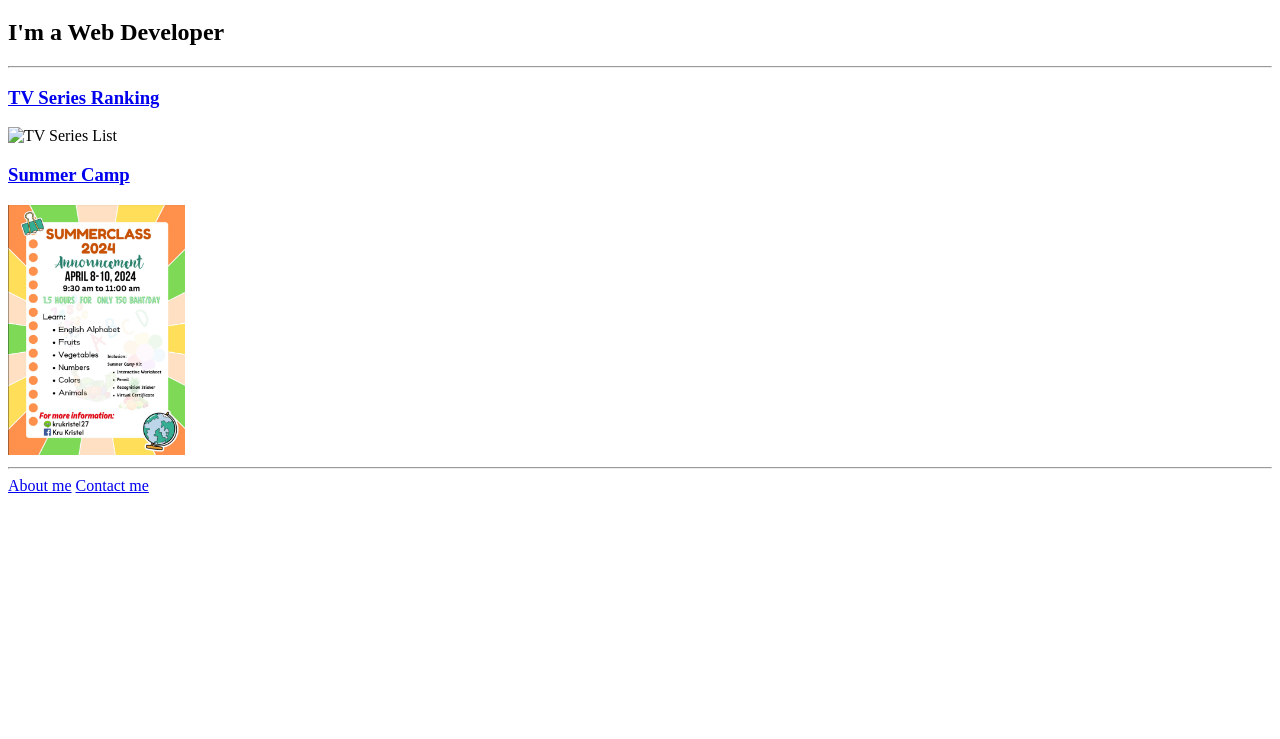
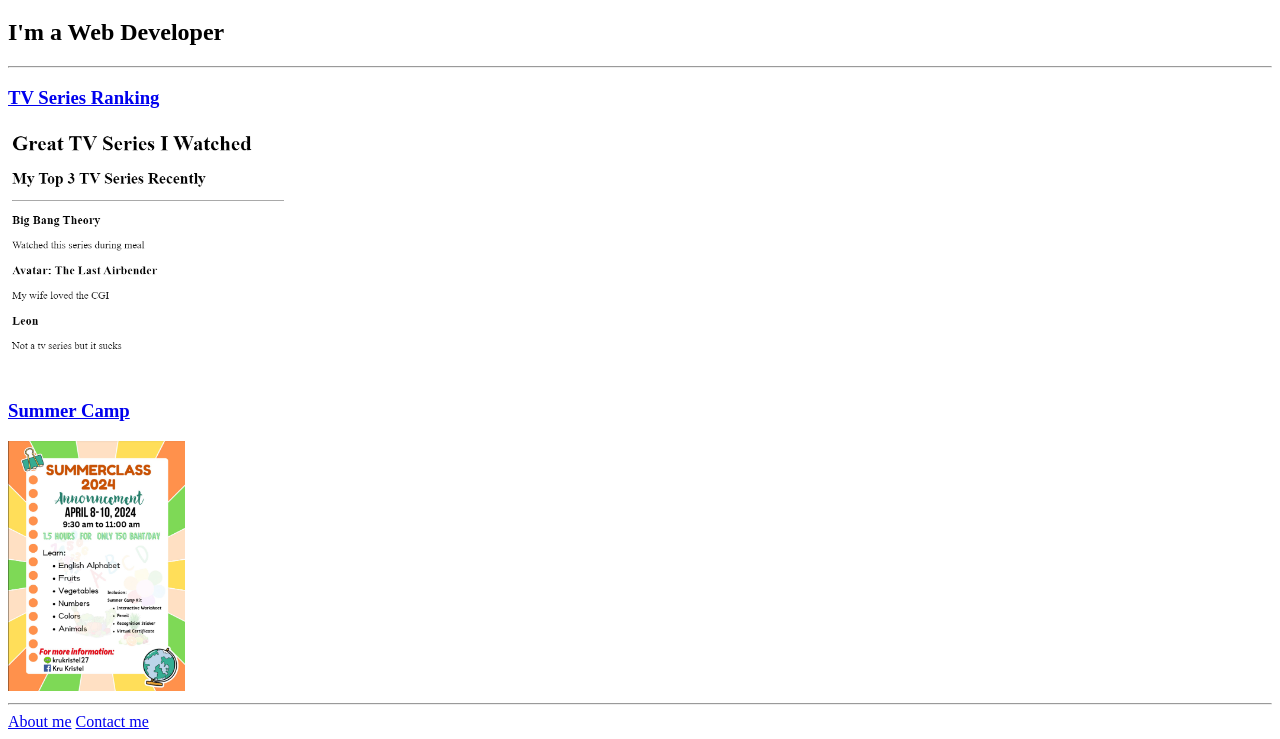
Before and after one commit to Borj999/html-portfolio, a plain HTML site: page index.html in a window 1280 px wide. Shown: the part 61-800 px from the top of the page. Drawn offline with Linux system fonts and the light colour scheme.

Commit message:
Update index.html

```diff
--- a/index.html
+++ b/index.html
@@ -10,7 +10,7 @@
     <h2>I'm a Web Developer</h2>
     <hr/>
     <h3><a href="./assets/images/TV Series.png">TV Series Ranking</a></h3>
-    <img src="./assets/images/movie-ranking.png" Height="250" alt="TV Series List"/>
+    <img src="./assets/images/TV Series.png" Height="250" alt="TV Series List"/>
     <h3><a href="./public/birthday-invite.html">Summer Camp</a></h3>
     <img src="./assets/images/birthday-invite-summer camp.png" height="250" alt="Summer Camp invite"/>
 
```
